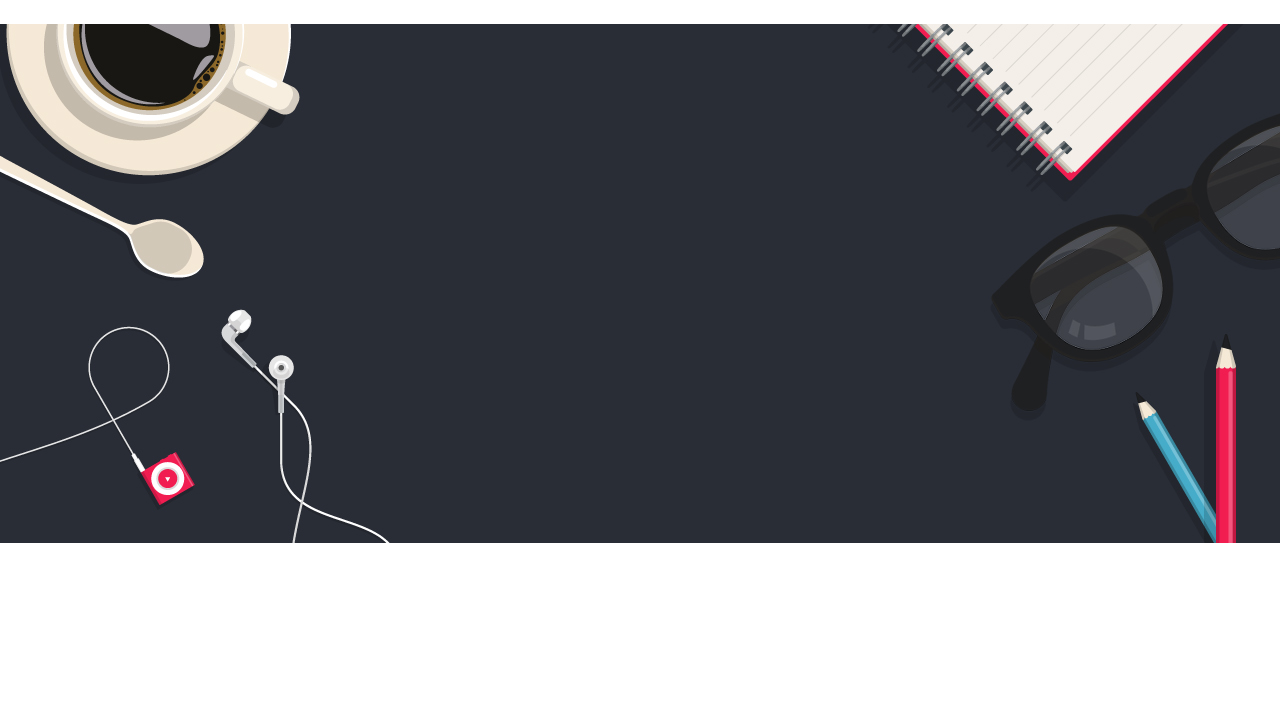
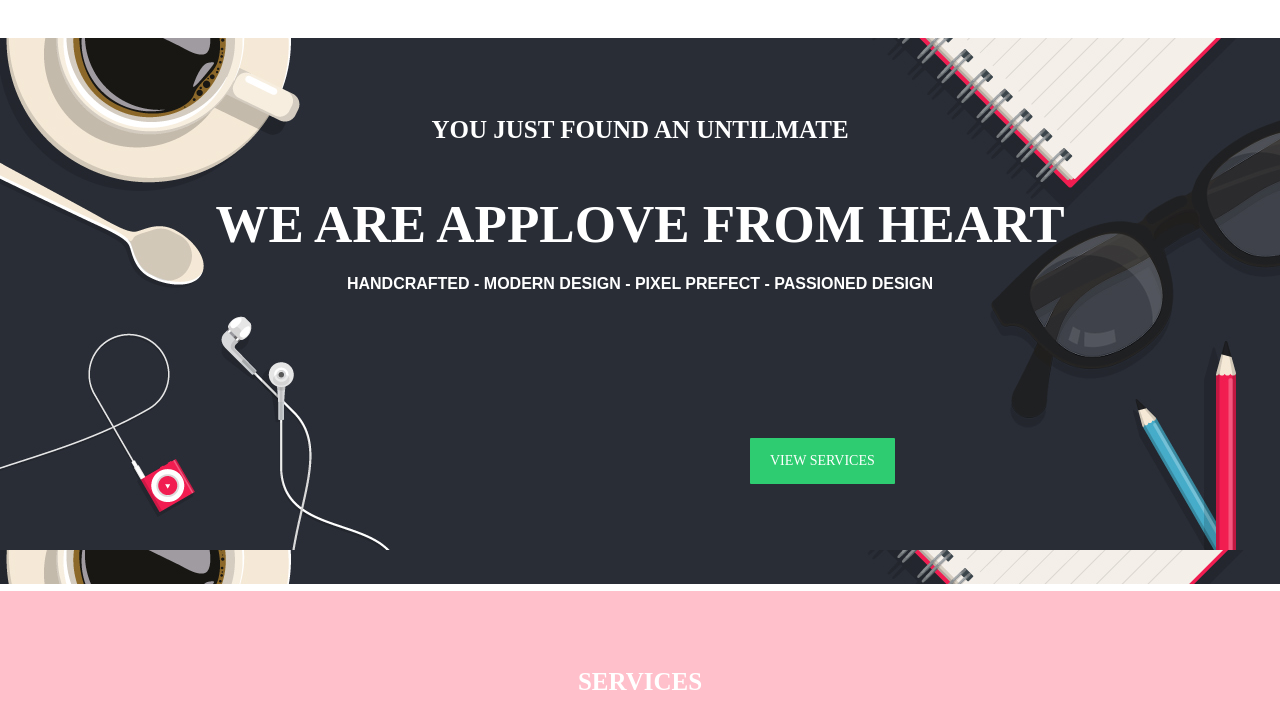
Before and after one commit to shazilh/apploveRowsColumns, a plain HTML site: page index.html in a window 1280 px wide. Shown: the part 73-800 px from the top of the page. Drawn offline with Linux system fonts and the light colour scheme.

Commit message:
terminada primera parte

```diff
--- a/css/common.css
+++ b/css/common.css
@@ -7,10 +7,11 @@
 box-sizing: border-box;
 margin: 0;
 padding: 0;
+
 }
 
 .container{
-    width:100%;
+    width: 100%;
     max-width: 100%;
     margin:0px auto;
 }
@@ -23,7 +24,6 @@ padding: 0;
 }
 [class*="col-"]{
   min-height: 7px;
-
   float:left;
 }
 .col-1{
@@ -75,6 +75,54 @@ padding: 0;
     float:right;
     width: 70px;
 }
-.imghome{
-  width: 100%;
+.imgHome{
+  background-image:url(../assets/images/bg-home.jpg);
 }
+.colorTexto{
+  color:white;
+
+}
+.espacioArriba{
+  margin-top: 50px;
+}
+.espacioAbajo{
+  margin-bottom: 50px;
+}
+.espacioAbajoPequeno{
+  margin-bottom: 35px;
+}
+.espacioAbajoGrande{
+  margin-bottom: 100px;
+}
+.tamano1{
+  font-size: 53px;
+}
+.tamano2{
+  font-size: 25px;
+}
+.tamano3{
+  font-size: 16px;
+}
+.fuente{
+  font-family:sans-serif;
+}
+.btn-home{
+  background: #2ECC71;
+  color: #fff;
+  padding: 11px 20px;
+  border-radius: 1px;
+  font-weight: 500;
+  text-transform: uppercase;
+  margin-top: 63px;
+  display: inline-block;
+  font-size: 14px;
+}
+.centrado{
+  text-align: center;
+}
+.margenIzq{
+  margin-left: 750px;
+}
+.rosa{
+  background-color: pink;
+}
--- a/css/main.css
+++ b/css/main.css
@@ -22,7 +22,7 @@ body {
   line-height: 1.71429;
   background-color: #fff;
 }
-
+  /* Establece la fuente de Google aquí*/
 img {
   vertical-align: middle;
 }
--- a/index.html
+++ b/index.html
@@ -10,26 +10,31 @@
 		<link href="https://fonts.googleapis.com/css?family=Raleway:400,500,700" rel="stylesheet"/>
 </head>
 <body>
-  <article class="container">
+  <div class="container">
     <section class="row">
 				<section class="col-1"></section>
-        <section class="col-1 text-uppercase link">Services </section>
+        <section class="col-1 text-uppercase link espacioAbajoPequeno">Services </section>
         <section class="col-1 text-uppercase link">Work</section>
         <section class="col-1 text-uppercase link">The team</section>
         <section class="col-9"><a href="#home"><img src="assets/images/logo-r.png" class="logo"></a></section>
       </section>
-		 <section class="row">
-			  <section class="col-12 imghome"><img src="assets/images/bg-home.jpg"></section>
+			<section class="row imgHome">
+				<section class="col-12"></section><br>
+					<h3 class="colorTexto espacioArriba tamano2 centrado">YOU JUST FOUND AN UNTILMATE</h3><br>
+					<h1 class="colorTexto tamano1 centrado">WE ARE APPLOVE FROM HEART</h1>
+					<h5 class="colorTexto fuente tamano3 espacioAbajo centrado">HANDCRAFTED - MODERN DESIGN - PIXEL PREFECT - PASSIONED DESIGN</h5><br>
+					<a href="#services" class="btn-home espacioAbajoGrande margenIzq">View services </a>
+ 		 </section>
+		 <section class="row rosa">
+			 <section class="col-12"></section><br>
+				 <h3 class="colorTexto espacioArriba tamano2 centrado">SERVICES</h3><br>
+				 <h5 class="colorTexto tamano3 centrado">No tienes que ser de los buenos para empezar,<br>
+					  pero tienes que empezar para ser de los buenos. Zig Ziglar</h5>
+				 <h5 class="colorTexto fuente tamano3 espacioAbajo centrado">HANDCRAFTED - MODERN DESIGN - PIXEL PREFECT - PASSIONED DESIGN</h5><br>
+				 <a href="#services" class="btn-home espacioAbajoGrande margenIzq">View services </a>
+		</section>
 
 
-
-
-		 </section>
-
-
-
-  </article>
-
-
+  </div>
 </body>
 </html>
```
